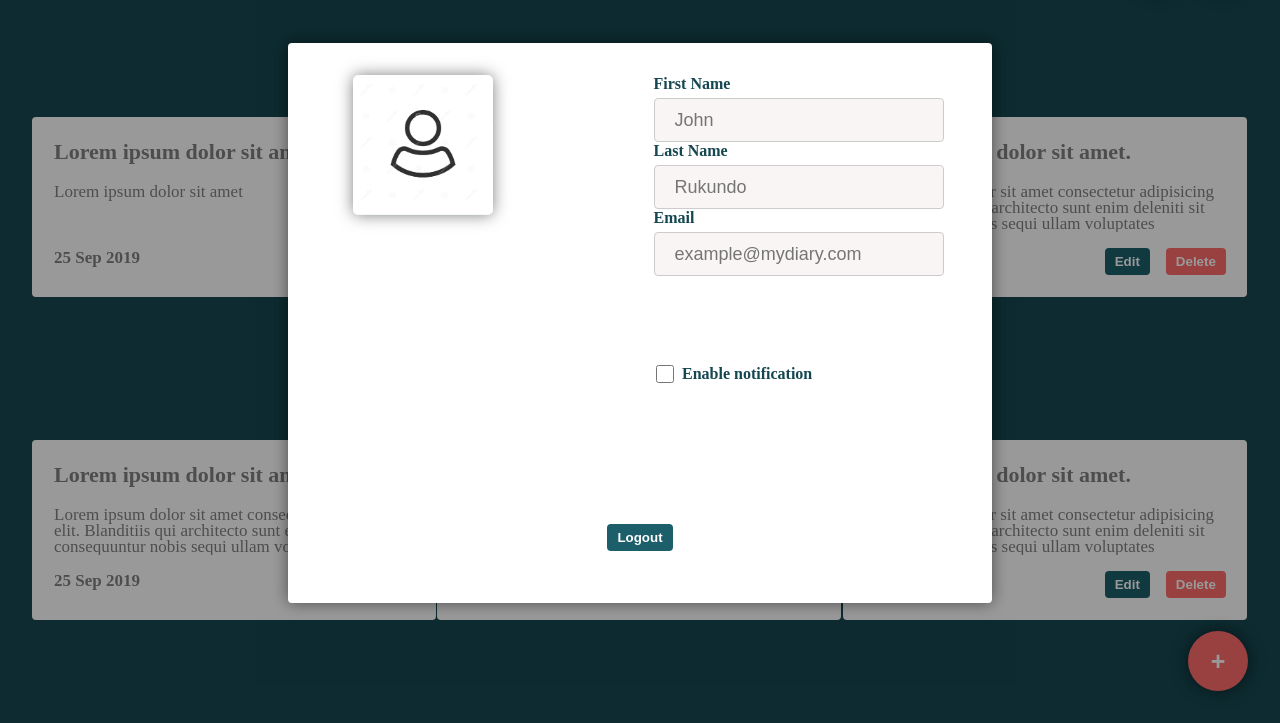
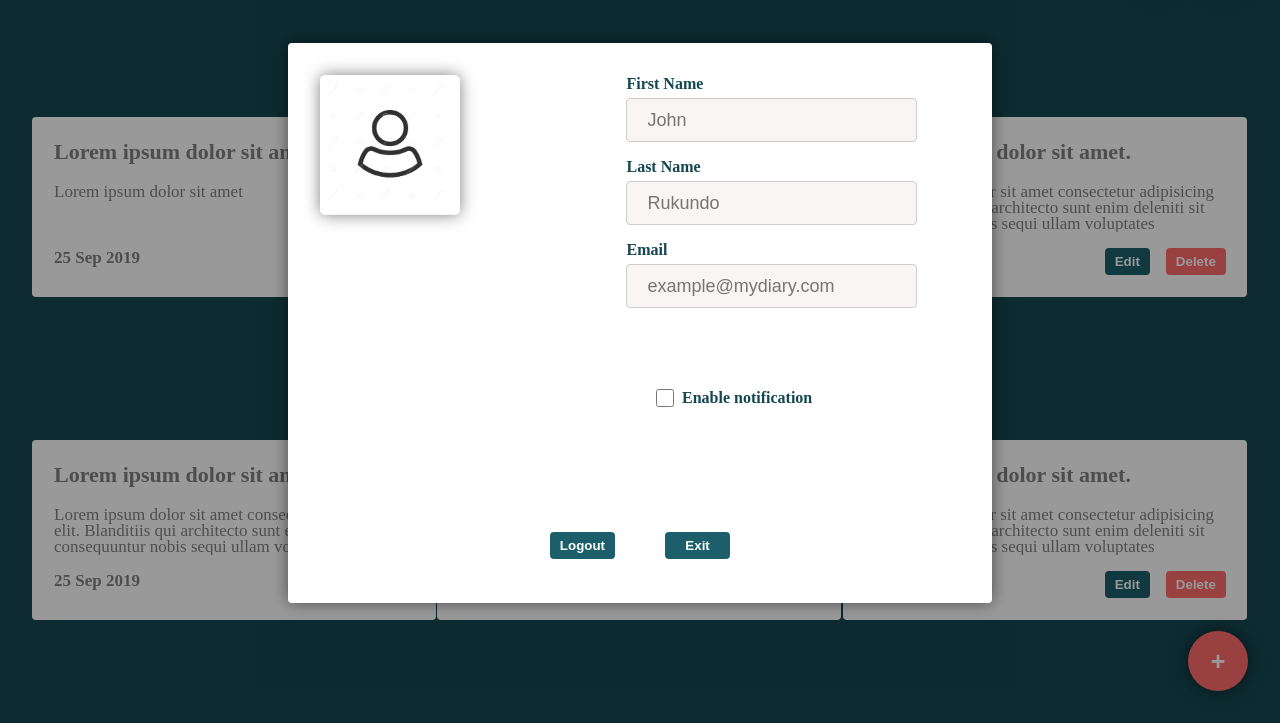
Before and after one commit to ishoborabyose/MyDiary, a website: page ui/pages/diaries.html in a window 1280 px wide. Both pictures are taken after a click on the element 1223 px from the left and 45 px from the top of the page. Shown: the part 77-800 px from the top of the page. Drawn offline with Linux system fonts and the light colour scheme.

Commit message:
ft(add feedback of frontend) - add logout button and some change ui [finishes 169561694]

```diff
--- a/ui/css/diaries.css
+++ b/ui/css/diaries.css
@@ -65,8 +65,8 @@ body {
   box-shadow: 0 0 16px 0 #00000080;
   padding: 12px 16px;
   z-index: 1;
-  right: 0px;
-  top: 44px;
+  right: 60px;
+  top: 0px;
 }
 
 .notification-dropdown:hover .notification-dropdown-content {
@@ -326,7 +326,6 @@ button:focus {
 .user-profile {
   display: grid;
   align-items: center;
-
   justify-items: center;
   background-image: url("../images/user.jpg");
   width: 140px;
@@ -344,31 +343,47 @@ button:focus {
   grid-template-columns: 1fr 1fr;
 }
 
+.label {
+  font-weight: bold;
+  color: #154750;
+}
+.input-user-form {
+  width: 312.547px;
+  background-color: white;
+  display: grid;
+  grid-template-rows:  1fr 1fr 1fr;
+  grid-row-gap: 16px;
+  justify-items: center;
+  align-items: center;
+  padding: 0px 32px;
+}
+
 .input-user {
-  width: 270.55px;
+  width: 100%x;
   display: grid;
   justify-items: center;
 }
 
+input-user:focus {
+  outline: none;
+}
+
 .input-user div {
-  margin-right: 5px;
-  width: 100%;
+
   display: grid;
   grid-row-gap: 5px;
+  width: 290.55px;
 }
 
 .btn-user {
   display: grid;
+  grid-template-columns: 1fr 1fr;
+  grid-column-gap: 50px;
 }
 
 .button_container-model {
   display: grid;
   grid-template-columns: 1fr 1fr;
-}
-
-.label {
-  font-weight: bold;
-  color: #154750;
 }
 
 .title-edit {
--- a/ui/pages/diaries.html
+++ b/ui/pages/diaries.html
@@ -273,7 +273,8 @@
                 </div>
 
                 <div class="btn-user">
-                   <a href="../pages/sign_in.html"><button onclick="closeUserModel()" id="edit">Logout</button></a>
+                   <a href="../pages/sign_in.html"><button id="edit">Logout</button></a>
+                   <button onclick="closeUserModel()" id="edit">Exit</button>
                 </div>
 
             </div>
```
